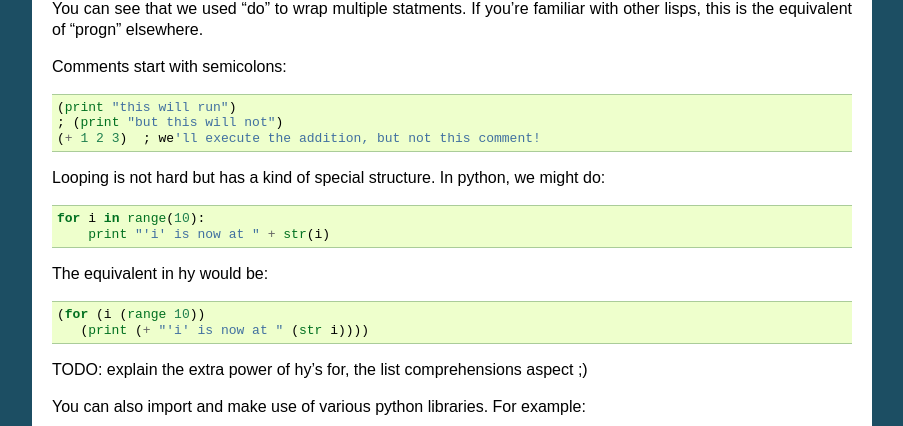
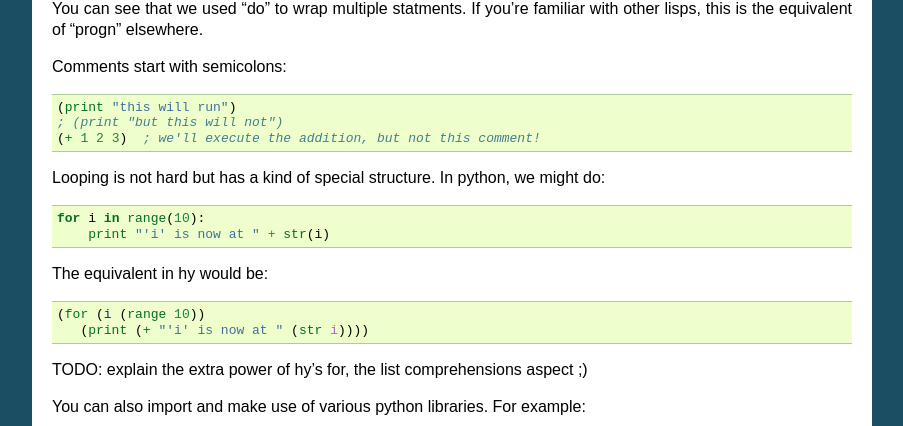
Before and after one commit to hylang/hy, a Sphinx documentation site: the page built from docs/language/index.rst, in a window 1280 px wide and 900 px high, scrolled down 3932 px. Shown: the part 145-571 px from the top of the window, without its empty margins (198-1101 px from the left). Built offline with Sphinx 7.4.7, drawn with Linux system fonts in a browser that asks for light colours.

Commit message:
Even more lisp sections marked as lispy highlighted code blocks

```diff
--- a/docs/language/index.rst
+++ b/docs/language/index.rst
@@ -278,7 +278,9 @@ You can see that we used "do" to wrap multiple statments.  If you're
 familiar with other lisps, this is the equivalent of "progn"
 elsewhere.
 
-Comments start with semicolons::
+Comments start with semicolons:
+
+.. code-block:: clj
 
   (print "this will run")
   ; (print "but this will not")
@@ -290,7 +292,9 @@ we might do::
   for i in range(10):
       print "'i' is now at " + str(i)
 
-The equivalent in hy would be::
+The equivalent in hy would be:
+
+.. code-block:: clj
 
   (for (i (range 10))
      (print (+ "'i' is now at " (str i))))
```
